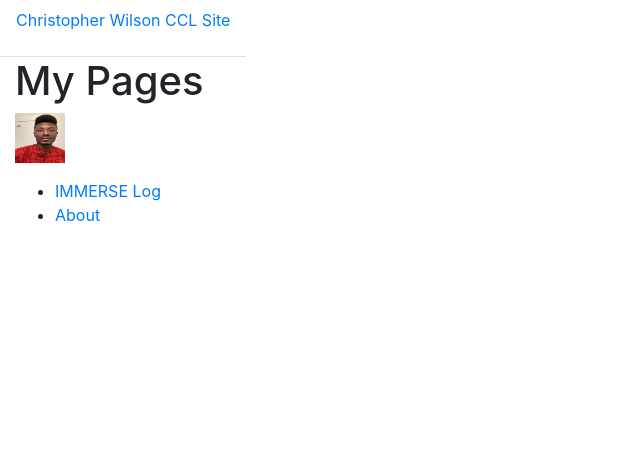
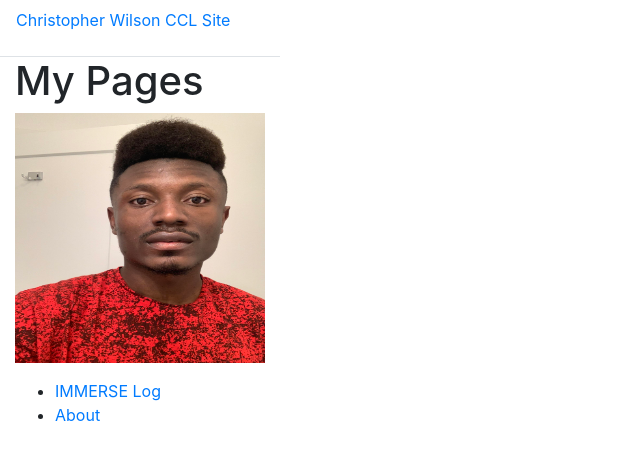
Before and after one commit to chriswils95/chriswils.github.io, a Jekyll site: the page built from index.md, in a window 1280 px wide. Shown: the top 460 px of the page, without its empty margins (0-640 px from the left). Built offline with Jekyll 4.4.1, drawn with Linux system fonts in a browser that asks for light colours.

Commit message:
add files

```diff
--- a/index.md
+++ b/index.md
@@ -2,7 +2,7 @@
 layout: default
 title: My Pages
 ---
-<img src="https://chriswils95.github.io/chriswils.github.io//pic.jpg" width="50" height="50"/>
+<img src="https://chriswils95.github.io/chriswils.github.io//pic.jpg" width="250" height="250"/>
 
   * [IMMERSE Log]({{ site.baseurl }}{% link _pages/log.md %})
   * [About]({{ site.baseurl }}{% link _pages/about.md %})
```
